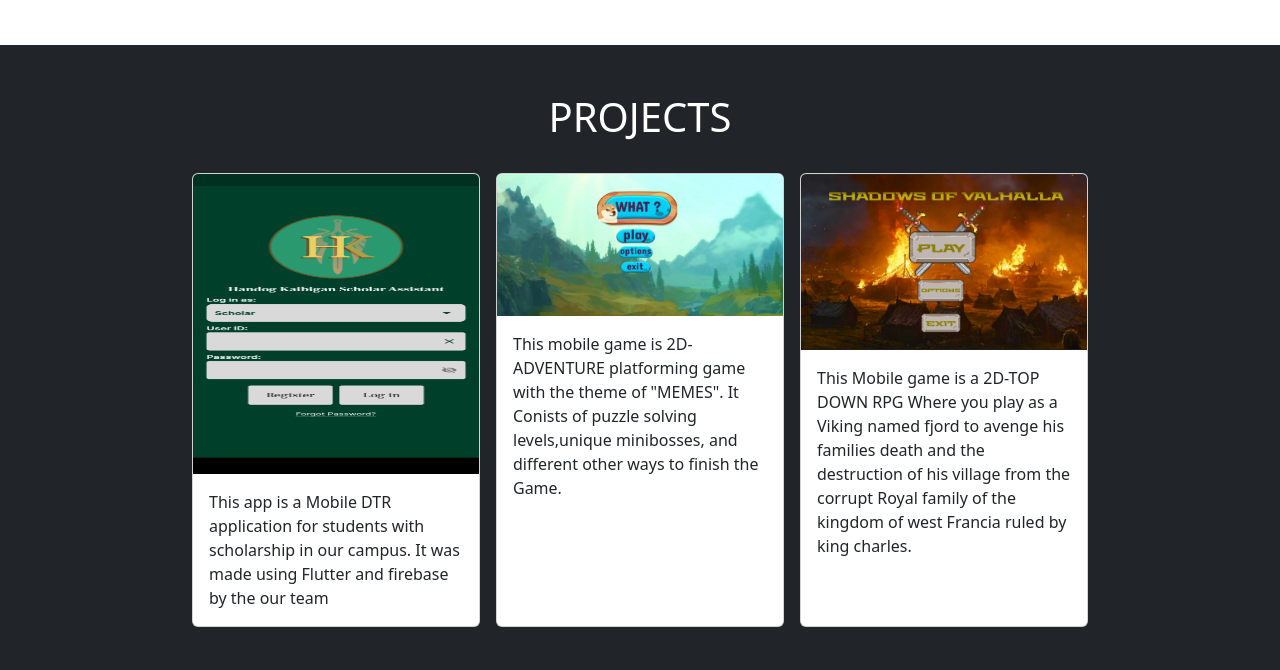
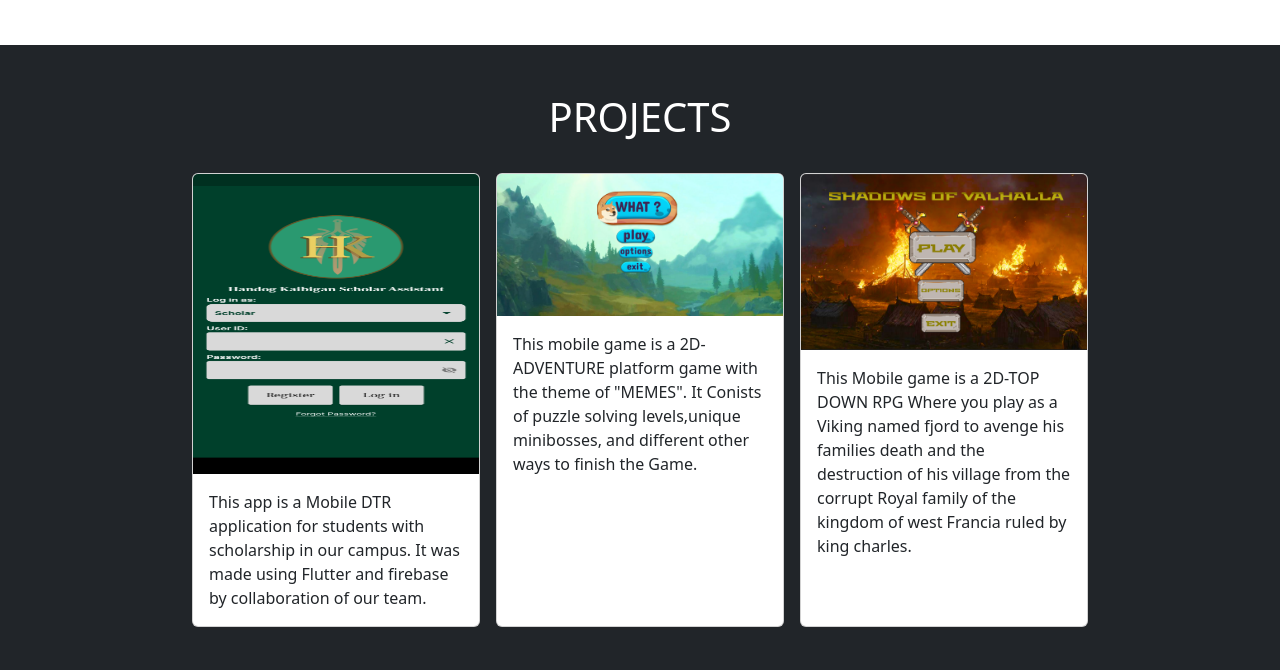
Before and after one commit to CharlieC141/PORTFOLIO, a plain HTML site: page index.html in a window 1280 px wide. Shown: the part 731-1401 px from the top of the page. Drawn offline with nearby package versions, Linux system fonts and the light colour scheme.

Commit message:
Update index.html

```diff
--- a/index.html
+++ b/index.html
@@ -126,13 +126,13 @@
                             class="card-img-top"
                             alt="HKSA">
                         <div class="card-body">
-                            <p class="card-text">This app is a Mobile DTR application for students with scholarship in our campus. It was made using Flutter and firebase by the our team</p>
+                            <p class="card-text">This app is a Mobile DTR application for students with scholarship in our campus. It was made using Flutter and firebase by collaboration of our team.</p>
                         </div>
                     </div>
                     <div class="card img-projects">
                         <img src="images/what.png" class="card-img-top" alt="...">
                         <div class="card-body">
-                            <p class="card-text">This mobile game is 2D-ADVENTURE platforming game with the theme of "MEMES". It Conists of puzzle solving levels,unique minibosses, and different other ways to finish the Game. </p>
+                            <p class="card-text">This mobile game is a 2D-ADVENTURE platform game with the theme of "MEMES". It Conists of puzzle solving levels,unique minibosses, and different other ways to finish the Game. </p>
                         </div>
                     </div>
                     <div class="card img-projects">
```
